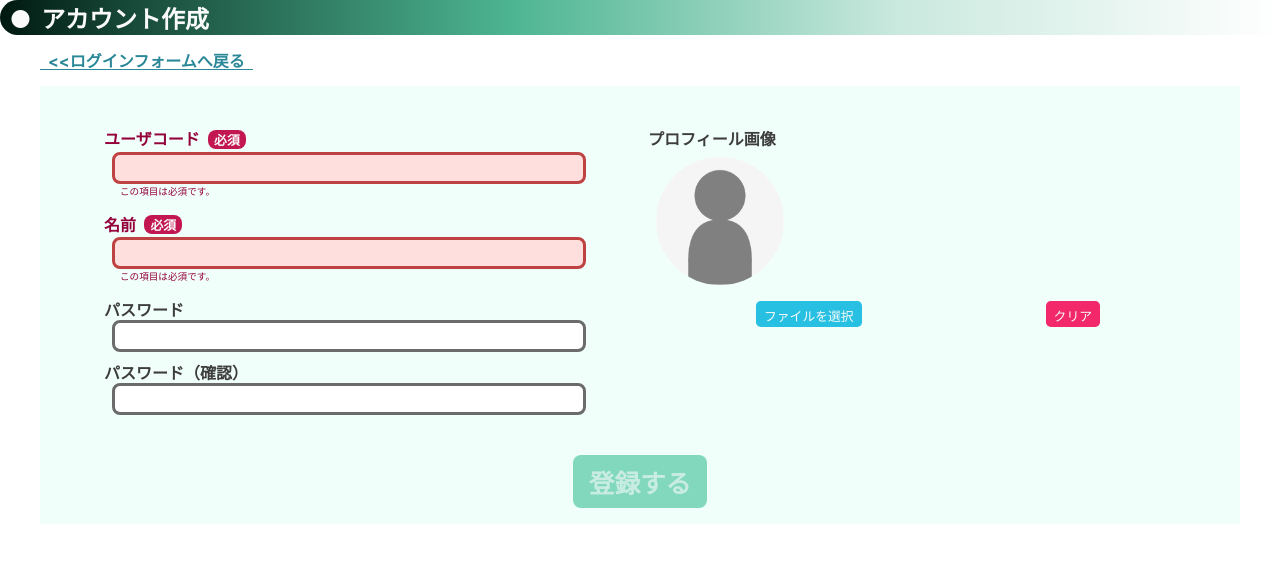
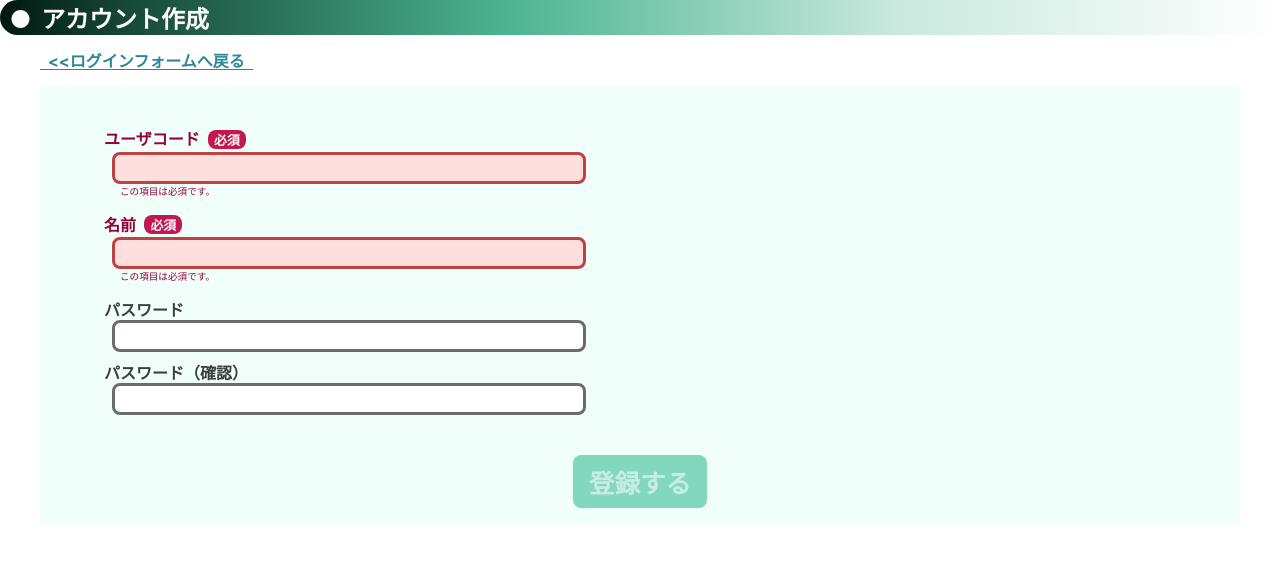
Before and after one commit to R-Imai/TimeRecorderWeb, a React (Create React App) app in the folder client/: page /registration in a window 1280 px wide. Shown: the top 562 px of the page. Built offline with nearby package versions, Linux system fonts and the light colour scheme.

Commit message:
登録時画像は不要に

```diff
--- a/client/src/Components/AccountEdit.tsx
+++ b/client/src/Components/AccountEdit.tsx
@@ -2,7 +2,7 @@ import React from 'react';
 
 import Message from './Message'
 
-type FormKey = 'id'|'name'|'pass1'|'pass2'|'image'
+type FormKey = 'id'|'name'|'pass1'|'pass2'//|'image'
 
 type FormData = {
   value: string;
@@ -25,7 +25,7 @@ type FormDetail = {
   required: boolean;
   maxLength: number|null;
   matchRef: FormKey|null;
-  type: 'text'|'password'|'image';
+  type: 'text'|'password'//|'image';
 }
 
 const formInfo: {[key in FormKey]: FormDetail} = {
@@ -57,13 +57,13 @@ const formInfo: {[key in FormKey]: FormDetail} = {
     matchRef: 'pass1',
     type: 'password'
   },
-  image: {
-    label: 'プロフィール画像',
-    required: false,
-    maxLength: null,
-    matchRef: null,
-    type: 'image'
-  },
+  // image: {
+  //   label: 'プロフィール画像',
+  //   required: false,
+  //   maxLength: null,
+  //   matchRef: null,
+  //   type: 'image'
+  // },
 }
 
 const mkImageForm = (accountInfo: Props['accountInfo'], key:FormKey) => {
@@ -188,7 +188,7 @@ const mkForm = (accountInfo:Props['accountInfo'], showList:string[]) => {
   }).map((key) => {
     return(
       <div key={`account-form-${key}`}>
-        { formInfo[key].type === 'image' ? mkImageForm(accountInfo, key): mkInput(accountInfo, key) }
+        { /*formInfo[key].type === 'image' ? mkImageForm(accountInfo, key): */mkInput(accountInfo, key) }
       </div>
     );
   });
```
